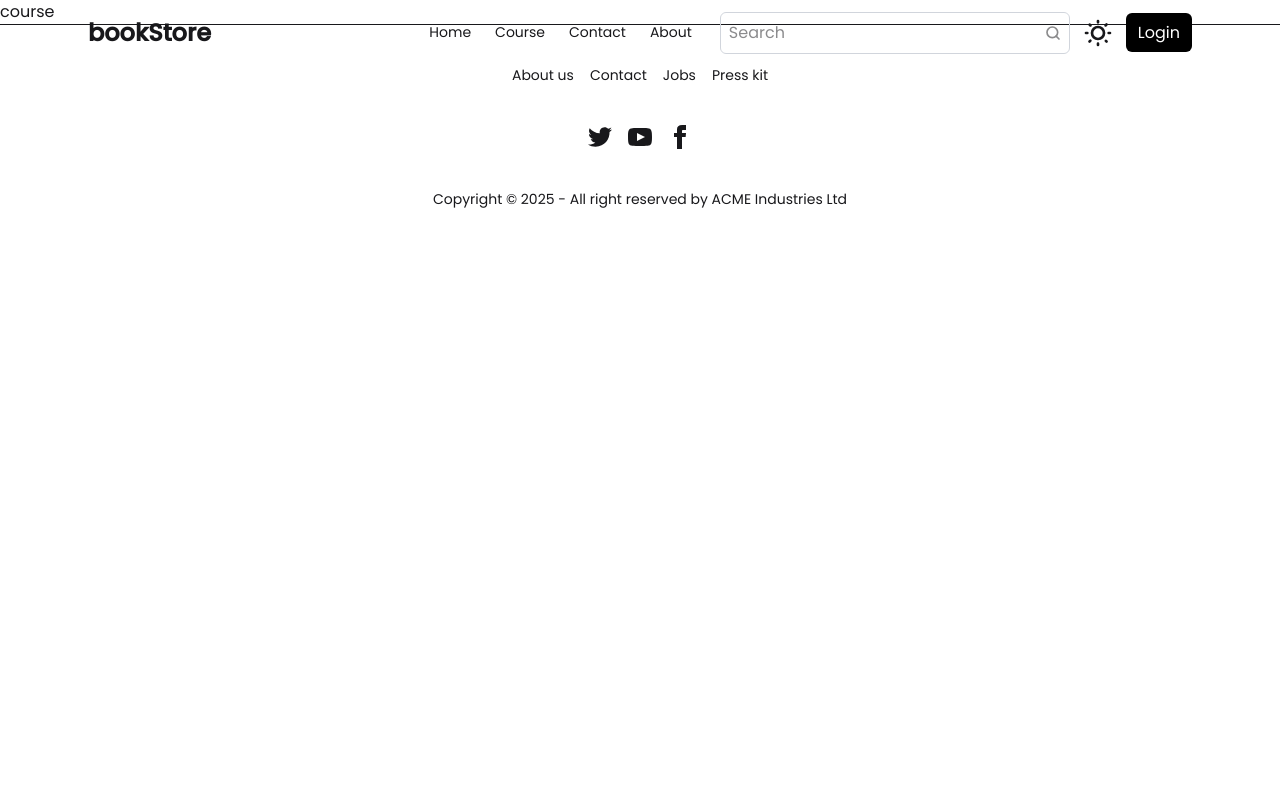
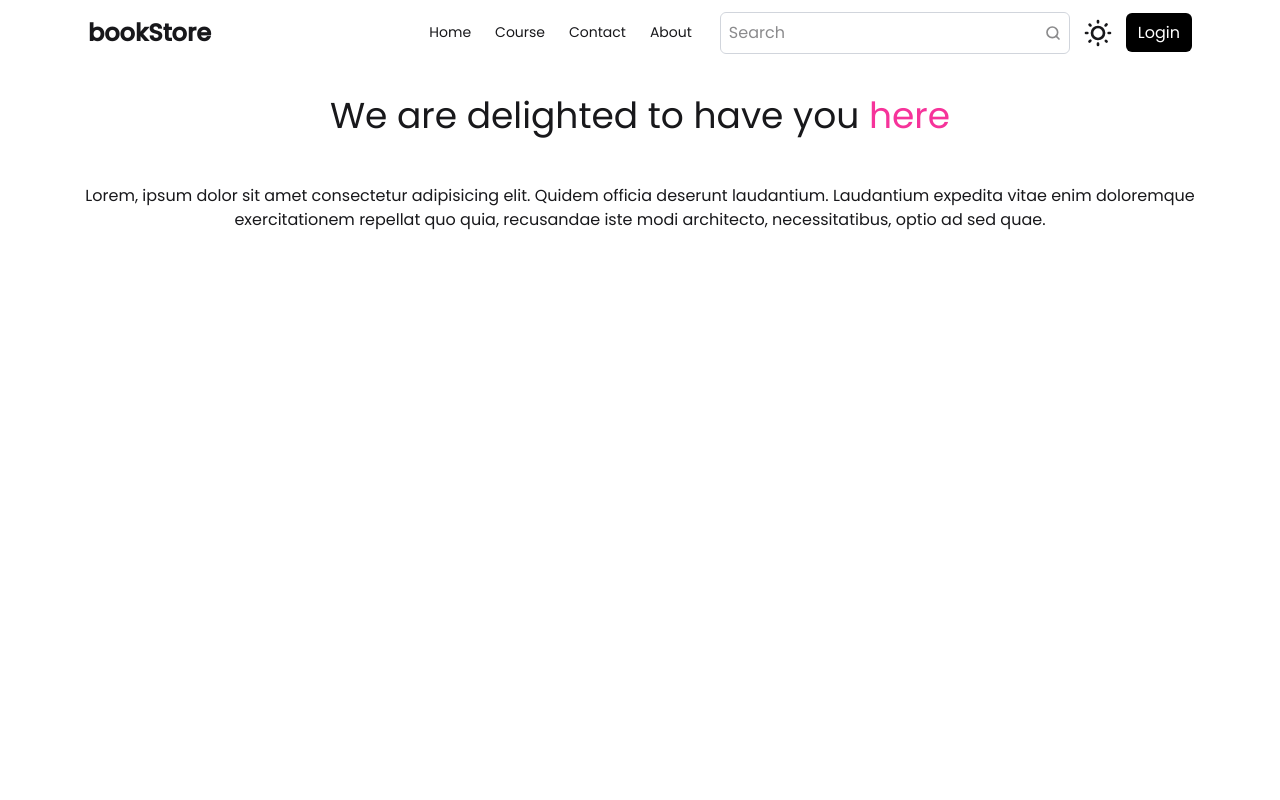
Before and after one commit to KrishnaBir/bookstore, a React app in the folder frontend/: page /course in a window 1280 px wide. Shown: the top 800 px of the page. Built offline with nearby package versions, Linux system fonts and the light colour scheme; the HTML template or start-up script is replaced by a standard one.

Commit message:
course page heading and alignment

```diff
--- a/frontend/src/components/Course.jsx
+++ b/frontend/src/components/Course.jsx
@@ -2,9 +2,17 @@ import React from 'react'
 
 function Course() {
   return (
-    <div>
-      course
-    </div>
+    <>
+      <div className='max-w-screen-2xl container mx-auto md:px-20 px-4'>
+        <div className='mt-24 items-center justify-center text-center'>
+          <h1 className='text-2xl md:text-4xl'>
+            We are delighted to have you <span className='text-pink-500'>here</span>
+          </h1>
+          <p className='mt-12'>Lorem, ipsum dolor sit amet consectetur adipisicing elit. Quidem officia deserunt laudantium. Laudantium expedita vitae enim doloremque exercitationem repellat quo quia, recusandae iste modi architecto, necessitatibus, optio ad sed quae.</p>
+        </div>
+
+      </div>
+    </>
   )
 }
 
--- a/frontend/src/components/courses/Courses.jsx
+++ b/frontend/src/components/courses/Courses.jsx
@@ -3,12 +3,17 @@ import Navbar from '../Navbar.jsx'
 import Footer from '../Footer.jsx'
 import Course from '../Course.jsx'
 
+import list from '../../../public/list.json'
+
 
 function Courses() {
+  // console.log(list);
   return (
     <>
       <Navbar/>
-      <Course/>
+      <div className='min-h-screen'>
+        <Course/>
+      </div>
       <Footer/>
 
     </>
```
